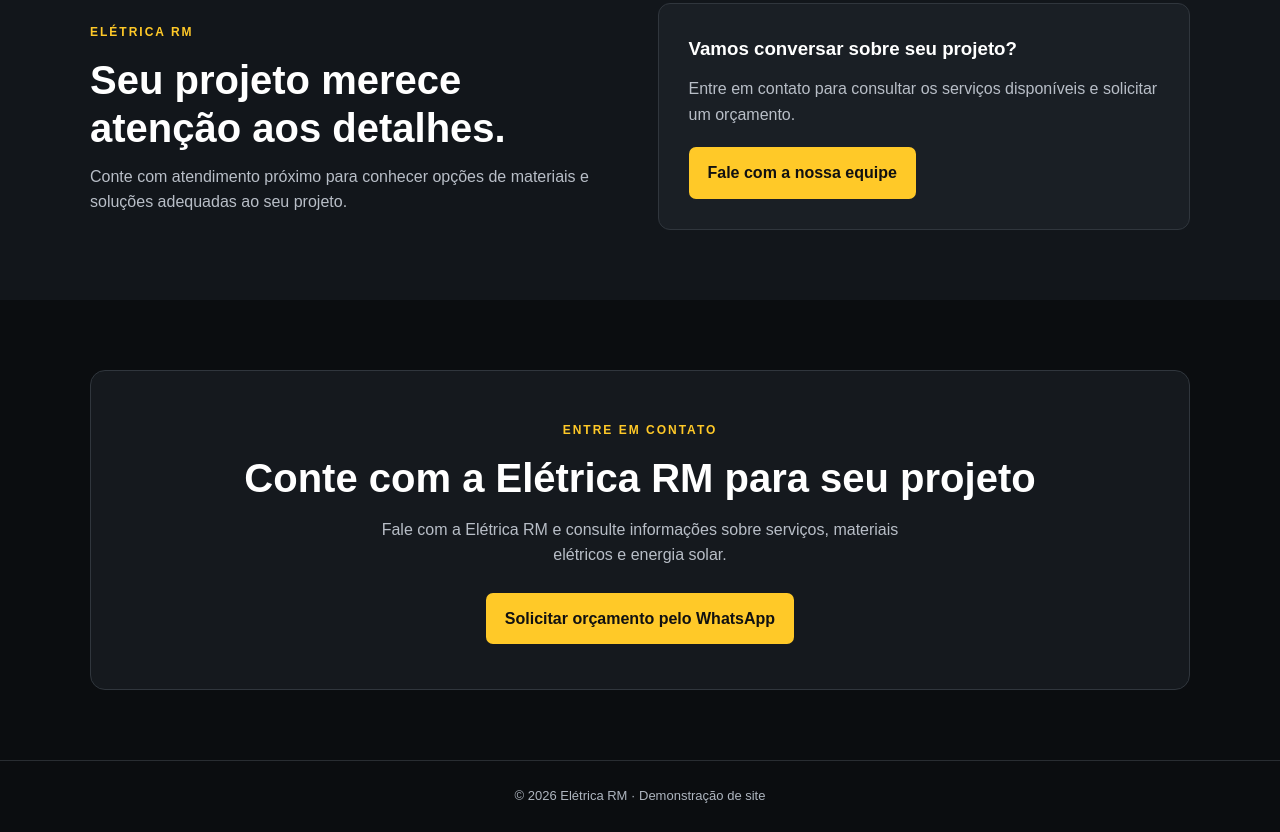
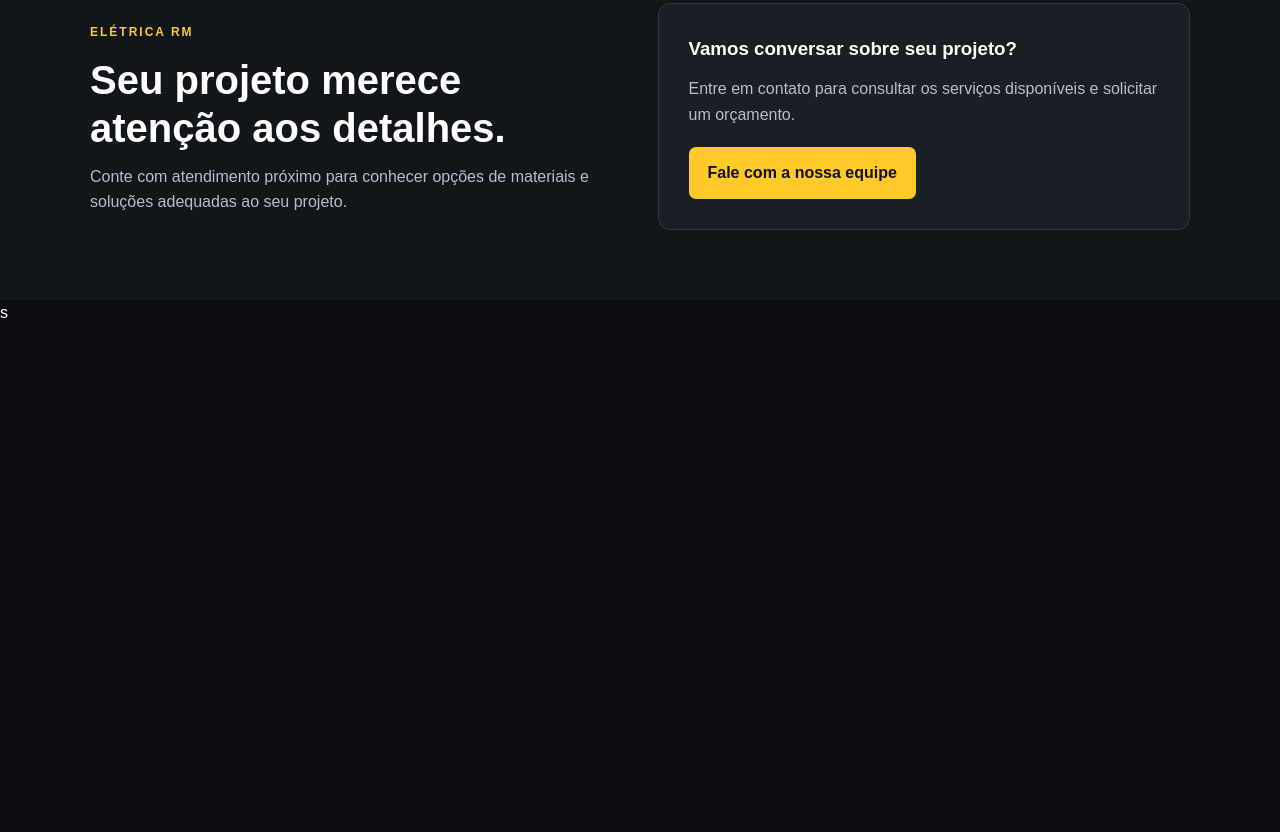
Before and after one commit to Nakroth001/eletrica-rm, a plain HTML site: page index.html in a window 1280 px wide. Shown: the part 1256-2088 px from the top of the page. After the commit the page ends 1582 px from the top, so only its background shows below. Drawn offline with Linux system fonts and the light colour scheme.

Commit message:
Remove contact section and footer from index.html
Removed the contact section and footer from the HTML.

```diff
--- a/index.html
+++ b/index.html
@@ -112,21 +112,7 @@ nav .btn{font-size:11px;padding:10px 9px}
 <a class="btn" href="#contato">Fale com a nossa equipe</a>
 </div>
 </div>
-</section>
-
-<section id="contato">
-<div class="container">
-<div class="contact">
-<span class="tag">Entre em contato</span>
-<h2>Conte com a Elétrica RM para seu projeto</h2>
-<p>Fale com a Elétrica RM e consulte informações sobre serviços, materiais elétricos e energia solar.</p>
-<a class="btn" id="whatsapp" href="#contato">Solicitar orçamento pelo WhatsApp</a>
-</div>
-</div>
-</section>
-</main>
-
-<footer>© <span id="ano"></span> Elétrica RM · Demonstração de site</footer>
+</section>s
 
 <script>
 document.getElementById("ano").textContent=new Date().getFullYear();
```
